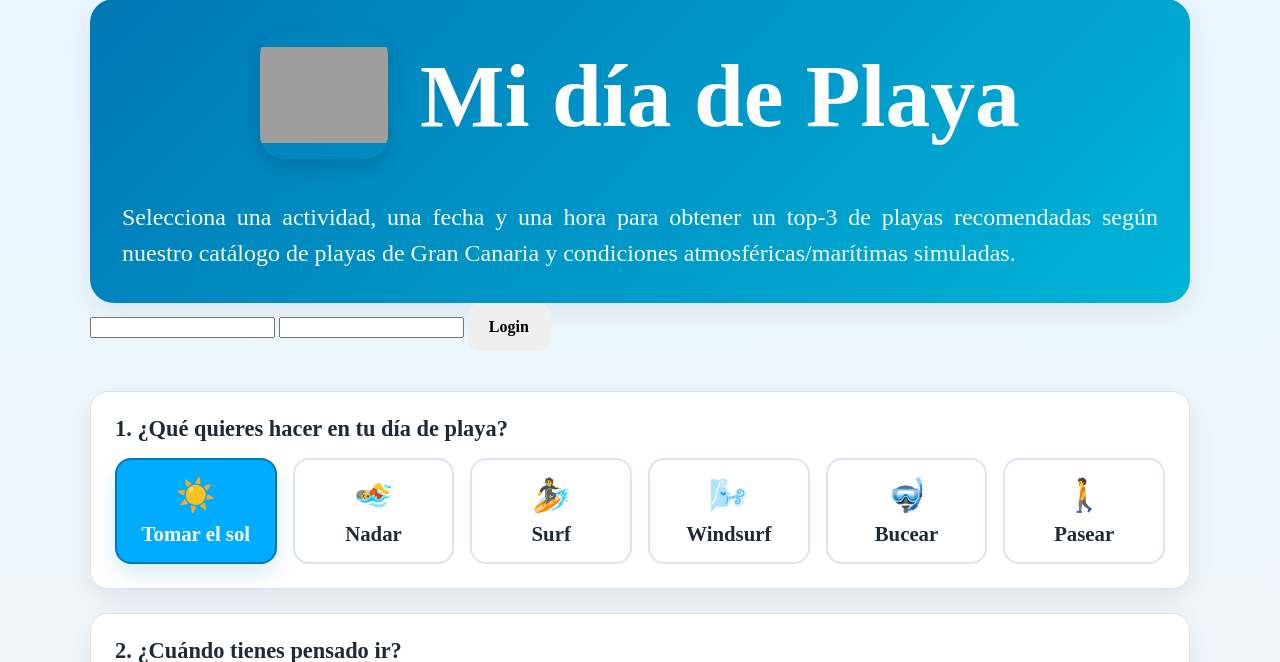
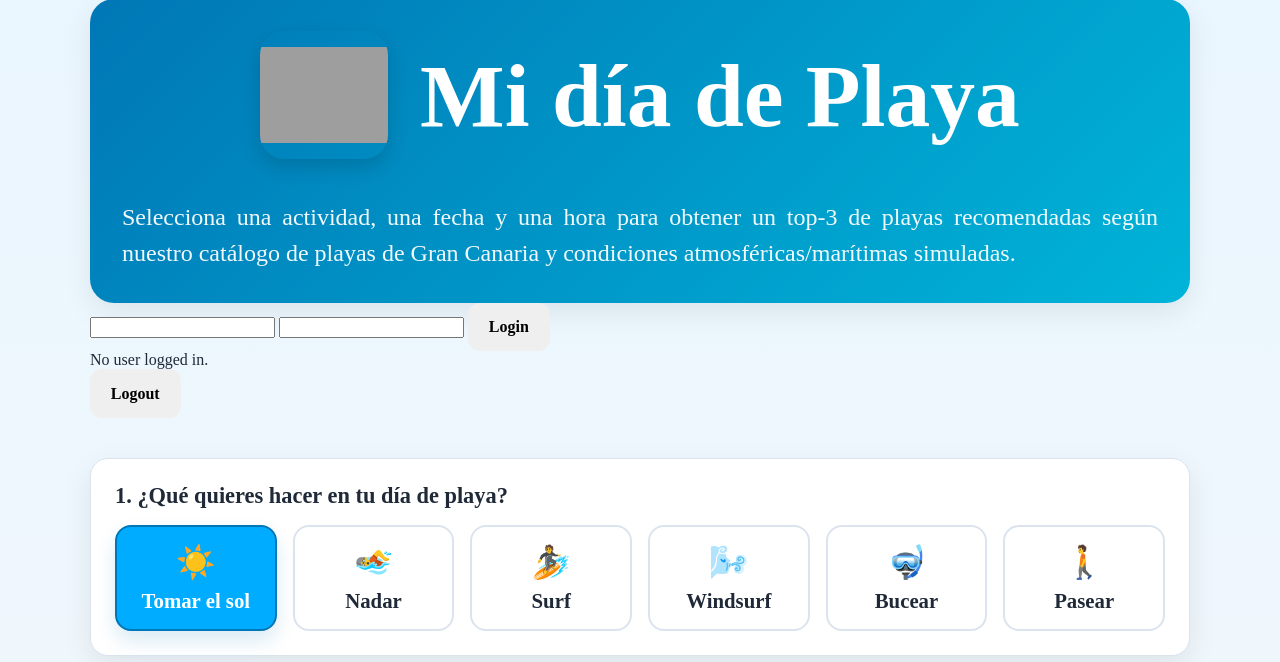
Before and after one commit to psTeamPlaya/playa_project, a FastAPI app: page / in a window 1280 px wide. Shown: the part 33-695 px from the top of the page. Run offline with FastAPI, Linux system fonts and the light colour scheme; some web fonts are replaced; grey boxes are pictures that could not be loaded.

Commit message:
simple logout

```diff
--- a/frontend/static/js/main.js
+++ b/frontend/static/js/main.js
@@ -503,6 +503,41 @@ async function handleLogin() {
     } catch {
         alert("Login failed");
     }
+    loadCurrentUser();
+}
+
+async function loadCurrentUser() {
+    const token = localStorage.getItem("token");
+
+    if (!token) {
+        document.getElementById("userInfo").textContent = `No user logged in.`;
+        return;
+    }
+
+    try {
+        const response = await fetch("/auth/me", {
+            headers: {
+                "Authorization": `Bearer ${token}`
+            }
+        });
+
+        if (!response.ok) return;
+
+        const data = await response.json();
+
+        document.getElementById("userInfo").textContent = `Logged in as: ${data.email}`;
+
+    } catch (e) {
+        console.error("Failed to load user");
+    }
+}
+
+function logout() {
+    localStorage.removeItem("token");
+
+    loadCurrentUser();
+
+    alert("Logged out");
 }
 
 
@@ -515,3 +550,4 @@ seleccionarActividadPorDefecto();
 configurarFechaPorDefecto();
 actualizarHorasDisponibles();
 configurarHoraPorDefecto();
+loadCurrentUser();
--- a/frontend/templates/index.html
+++ b/frontend/templates/index.html
@@ -30,6 +30,10 @@
       <input id="email">
       <input id="password" type="password">
       <button onclick="handleLogin()">Login</button>
+    </section>
+    <section class="auth">
+      <div id="userInfo"></div>
+      <button id="logoutBtn" onclick="logout()">Logout</button>
     </section>
   </header>
 
```
Also changed, not shown: backend/routes/auth.py (+8 -1 lines).
